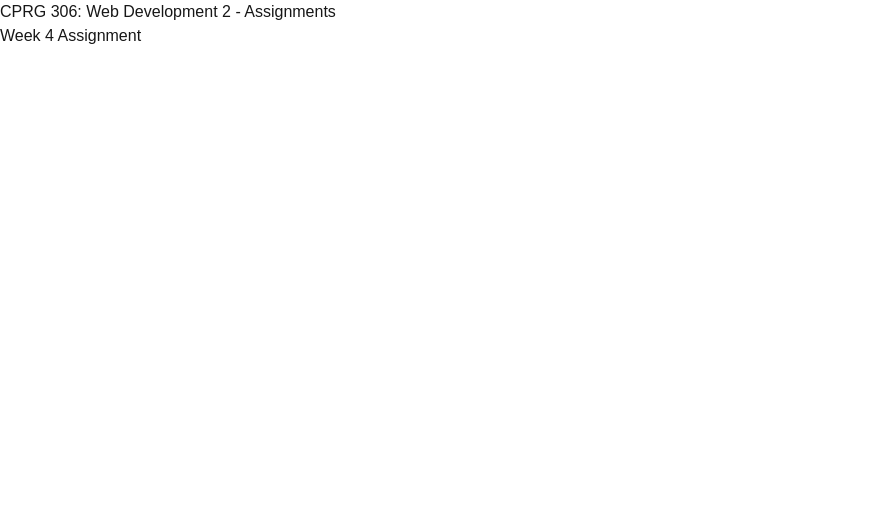
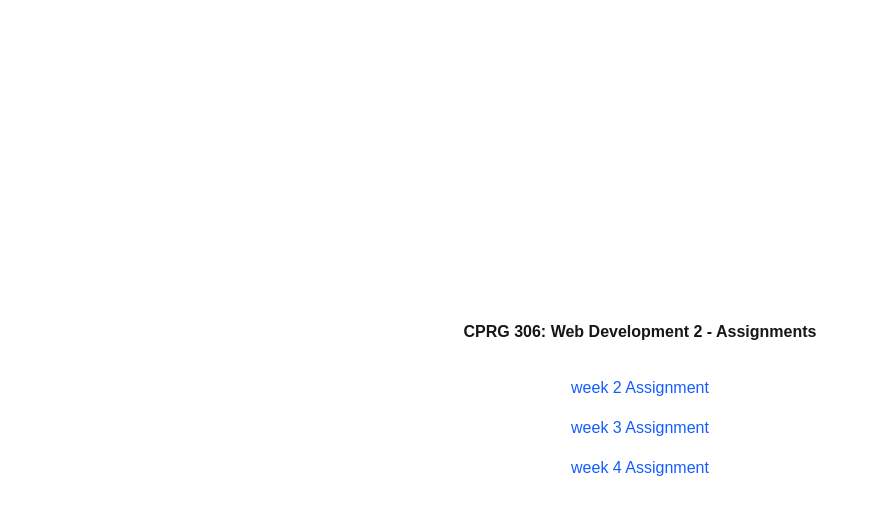
Before and after one commit to MusseTech/cprg306-assignments, a Next.js app: page / in a window 1280 px wide. Shown: the top 514 px of the page, without its empty margins (0-879 px from the left). Built offline with nearby package versions, Linux system fonts and the light colour scheme.

Commit message:
Finalized Week 4 page setup and centering.

```diff
--- a/app/page.js
+++ b/app/page.js
@@ -1,14 +1,21 @@
-import Link from 'next/link';
-
 export default function Home() {
   return (
-    <main>
-      <h1>CPRG 306: Web Development 2 - Assignments</h1>
-      {/* ... existing links */}
-      <p>
-        <a href="/week-4">Week 4 Assignment</a>
-      </p>
-      {/* ... rest of the component */}
-    </main>
+    <div className="min-h-screen bg-gravy-100 flex flex-col items-center justify-center">
+      <h1 className="text-3x1 font-bold mb-8">CPRG 306: Web Development 2 - Assignments</h1>
+      <ul className="space-y-4">
+        <li>
+          <a href="/week-2" className="text-blue-600 hover:underline">
+          week 2 Assignment</a>
+        </li>
+        <li>
+          <a href="/week-3" className="text-blue-600 hover:underline">
+          week 3 Assignment</a>
+        </li>
+        <li>
+          <a href="/week-4" className="text-blue-600 hover:underline">
+          week 4 Assignment</a>
+        </li>
+      </ul>
+    </div>
   );
 }
--- a/app/week-4/new-item.js
+++ b/app/week-4/new-item.js
@@ -7,11 +7,63 @@ export default function NewItem() {
     const maxQuantity = 20;
     const minQuantity = 1;
 
+    // Create increment function
     const increment = () => {
-        if (quantity < maxQuantity) {
-            setQuantity(prevQuantity => Math.min(prevQuantity + 1, maxQuantity));
-        };
+        setQuantity(prevQuantity => Math.min(prevQuantity + 1, maxQuantity));
+    };
 
+    // Create decrement function
     const decrement = () => {
         setQuantity(prevQuantity => Math.max(prevQuantity - 1, minQuantity));
     };
+
+    return (
+        <div className="p-4 m-4 bg-white rounded-lg shadow-lg max-w-sm">
+            <h2 className="text-2xl font-bold mb-4">Add New Item</h2>
+
+            <div className="flex items-center space-x-4">
+                <label className="text-lg font-medium text-gray-700 w-24">Quantity:</label>
+
+                <div className="flex border border-gray-300 rounded-lg overflow-hidden">
+                    {/* Decrement Button */}
+                    <button
+                        onClick={decrement}
+                        disabled={quantity === minQuantity}
+                        className={`
+                            px-4 py-2 text-xl font-semibold transition-colors duration-150
+                            ${quantity === minQuantity
+                                ? 'bg-gray-200 text-gray-400 cursor-not-allowed'
+                                : 'bg-blue-500 text-white hover:bg-blue-600'
+                            }
+                        `}
+                        aria-label="Decrement quantity"
+                    >
+                        −
+                    </button>
+
+                    {/* Quantity Display */}
+                    <span className="w-12 text-center text-lg font-bold py-2 bg-gray-50 text-gray-800 border-x border-gray-300">
+                        {quantity}
+                    </span>
+
+                    {/* Increment Button */}
+                    <button
+                        onClick={increment}
+                        disabled={quantity === maxQuantity}
+                        className={`
+                            px-4 py-2 text-xl font-semibold transition-colors duration-150
+                            ${quantity === maxQuantity
+                                ? 'bg-gray-200 text-gray-400 cursor-not-allowed'
+                                : 'bg-blue-500 text-white hover:bg-blue-600'
+                            }
+                        `}
+                        aria-label="Increment quantity"
+                    >
+                        +
+                    </button>
+                </div>
+            </div>
+            <p className="mt-2 text-sm text-gray-500">Allowed range: 1–20</p>
+        </div>
+    );
+}
--- a/app/week-4/page.js
+++ b/app/week-4/page.js
@@ -0,0 +1,9 @@
+import NewItem from "./new-item";
+
+export default function Week4Page() {
+    return (
+        <div className="min-h-screen bg-gravy-100 flex flex-col items-center justify-center">
+            <NewItem />
+        </div>
+    );
+}
```
